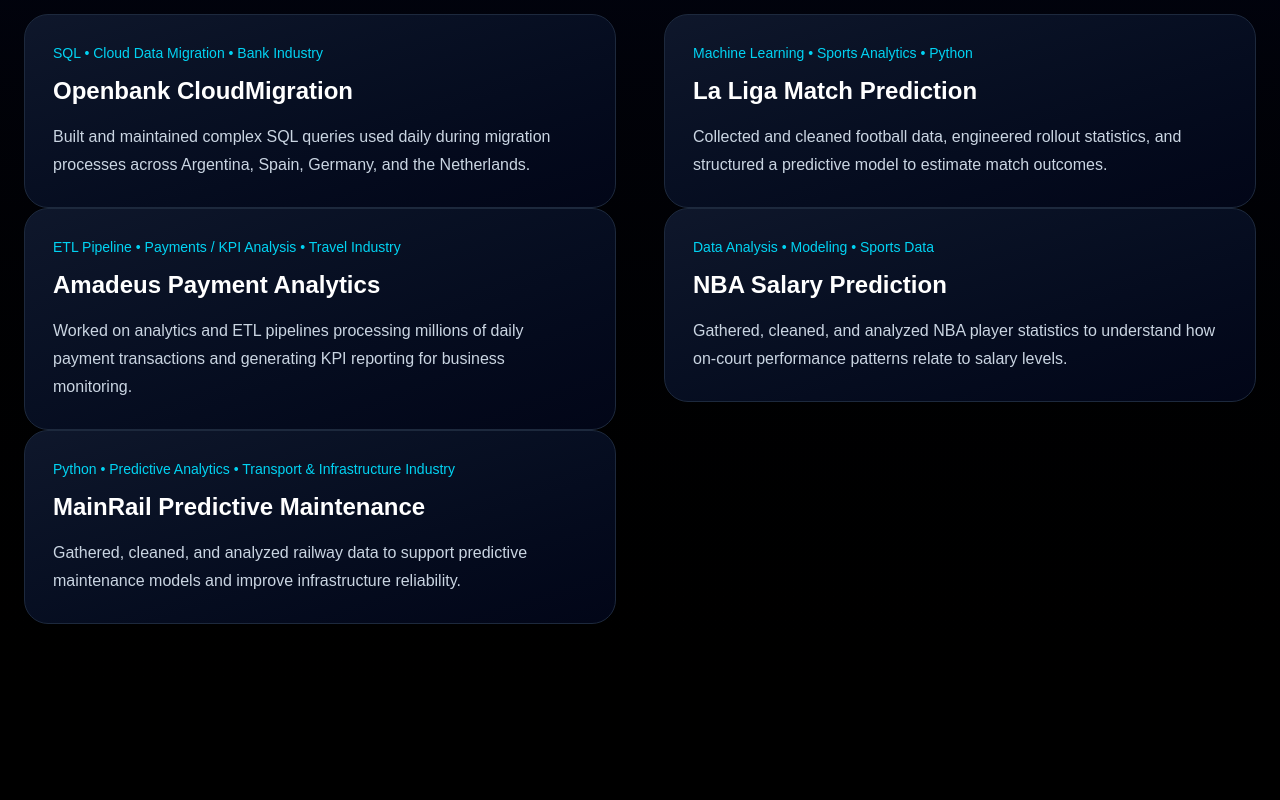
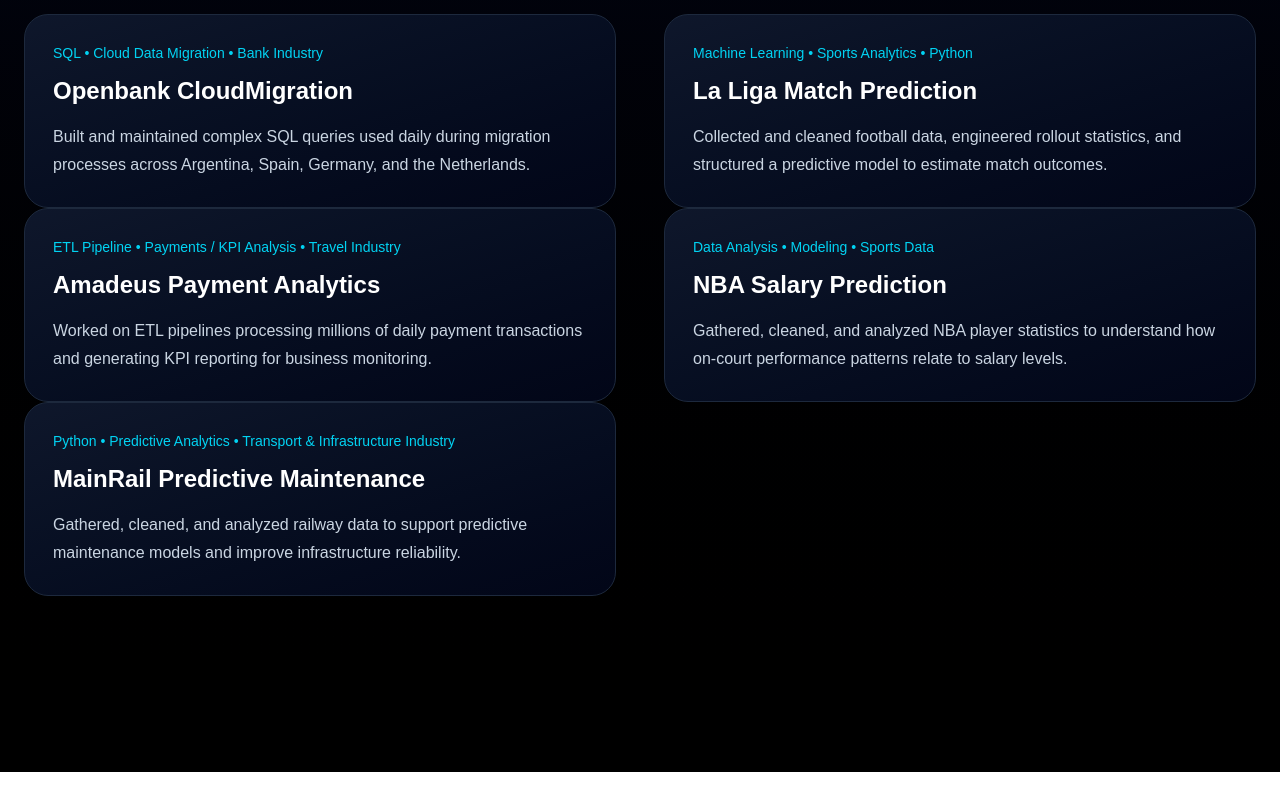
Before and after one commit to rkcpablo/pablo-portafolio, a Next.js app: page / in a window 1280 px wide. Shown: the part 1334-2134 px from the top of the page. After the commit the page ends 2106 px from the top, so only its background shows below. Built offline with nearby package versions, Linux system fonts and the light colour scheme.

Commit message:
Redesigned portfolio homepage

```diff
--- a/app/page.tsx
+++ b/app/page.tsx
@@ -14,7 +14,7 @@
       title: "Amadeus Payment Analytics",
       subtitle: "ETL Pipeline • Payments / KPI Analysis • Travel Industry",
       description:
-        "Worked on analytics and ETL pipelines processing millions of daily payment transactions and generating KPI reporting for business monitoring.",
+        "Worked on ETL pipelines processing millions of daily payment transactions and generating KPI reporting for business monitoring.",
     },
     {
       slug: "mainrail",
@@ -148,7 +148,7 @@
                 Professional Experience
               </h2>
 
-              <div className="space-y-8">
+              <div className="space-y-10">
                 {professionalProjects.map((project, index) => (
                   <Link key={index} href={`/${project.slug}`}>
                     <div className="rounded-3xl border border-slate-800 bg-gradient-to-br from-slate-900 to-slate-950 p-7 hover:-translate-y-1 hover:border-cyan-400/40 transition cursor-pointer">
@@ -166,7 +166,7 @@
                 Personal Work
               </h2>
 
-              <div className="space-y-8">
+              <div className="space-y-10">
                 {personalProjects.map((project, index) => (
                   <Link key={index} href={`/${project.slug}`}>
                     <div className="rounded-3xl border border-slate-800 bg-gradient-to-br from-slate-900 to-slate-950 p-7 hover:-translate-y-1 hover:border-cyan-400/40 transition cursor-pointer">
```
